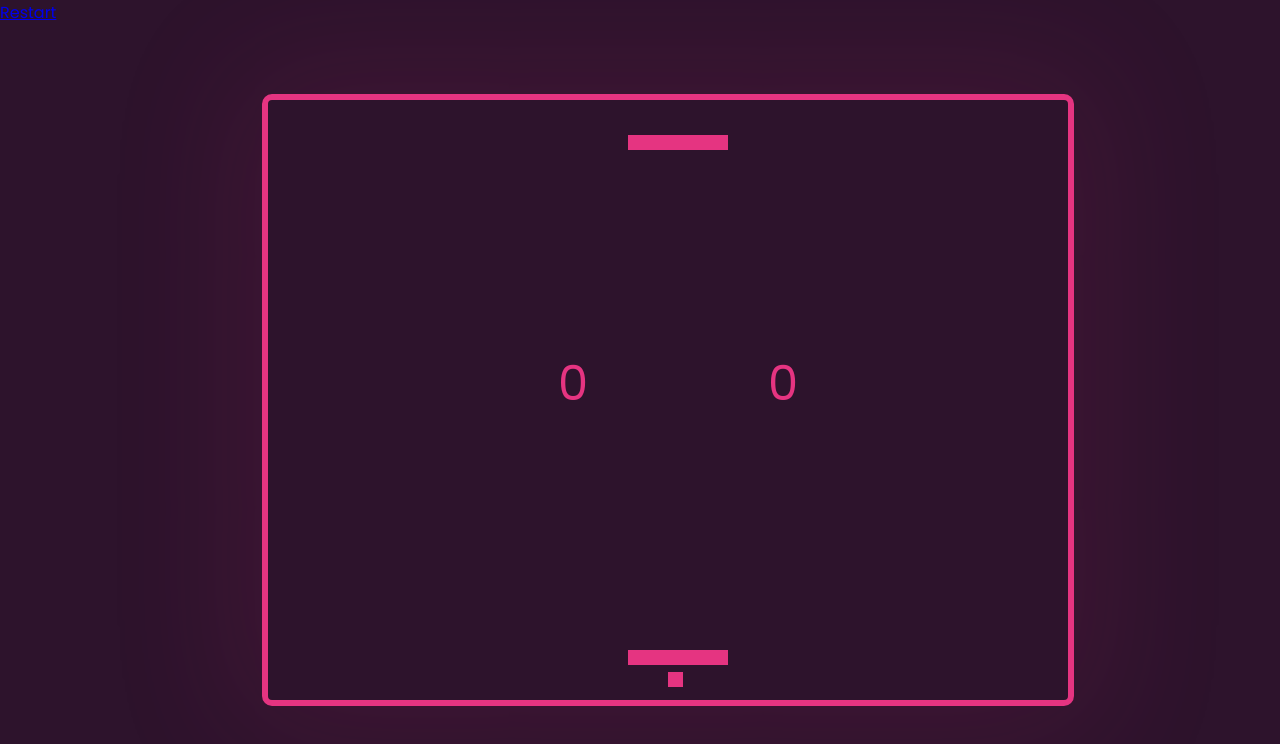
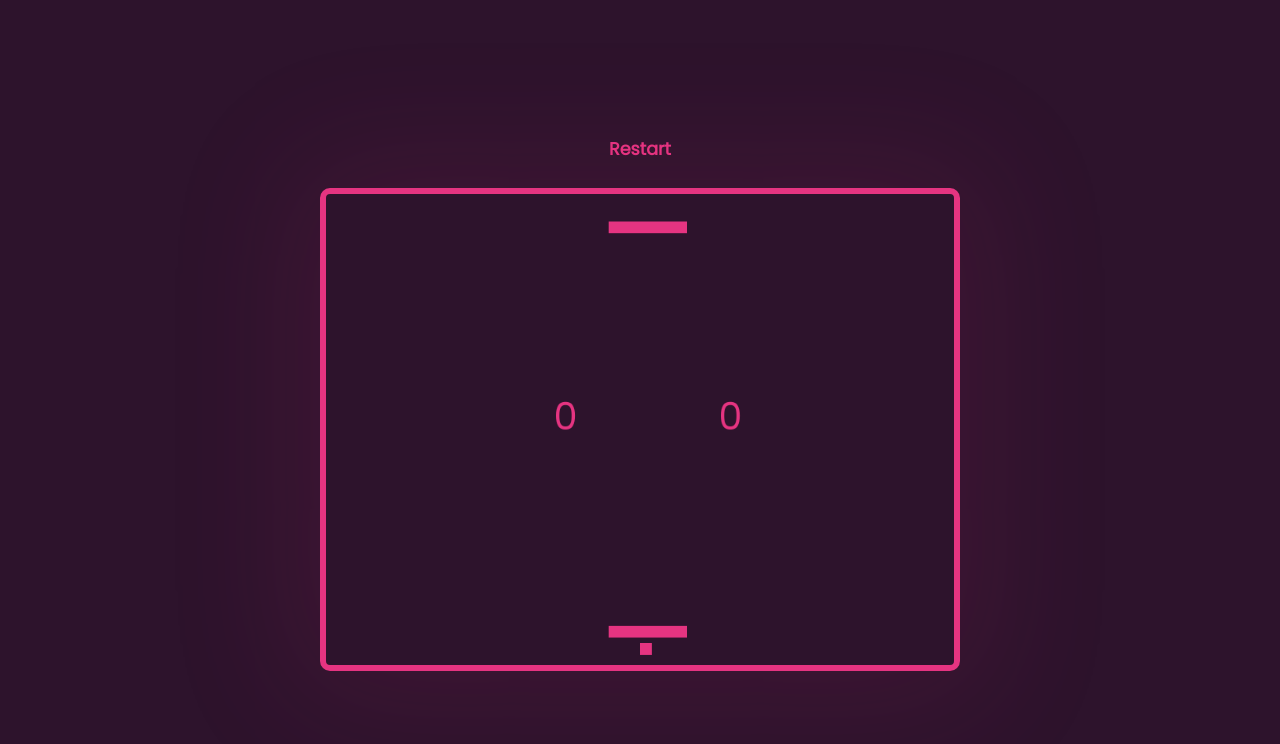
Before and after one commit to basementy/pong, a plain HTML site: page index.html in a window 1280 px wide. Drawn offline with Linux system fonts and the light colour scheme.

Commit message:
Some style for the body and canvas

```diff
--- a/style.css
+++ b/style.css
@@ -5,19 +5,35 @@
   font-family: 'Poppins', sans-serif;
 }
 
+
+
 #game {
+  width: 50%;
   border: 6px solid #E53481;
   border-radius: 10px;
-  margin: auto;
+  margin: 0 auto;
   -webkit-box-shadow: 0px 0px 135px 29px rgba(229,52,129,0.1);
   -moz-box-shadow: 0px 0px 135px 29px rgba(229,52,129,0.1);
   box-shadow: 0px 0px 135px 29px rgba(229,52,129,0.1);
 }
 
+a {
+  padding: 6px;
+  margin-bottom: 20px;
+  color: #E53481;
+  font-weight: 600;
+  font-size: 1.1em;
+  text-decoration: none;
+  text-align: center;
+}
+
 .conteudo {
+  width: 100%;
   height: 100vh;
-  margin: auto;
+  margin: 0 auto;
   display: flex;
+  flex-direction: column;
+  align-items: center;
   justify-content: center;
 }
 
@@ -28,3 +44,9 @@ canvas {
 body {
   background-color: #2D132C;
 }
+
+@media only screen and (max-width: 750px) {
+  #game {
+    width: 95%;
+  }
+}
```
